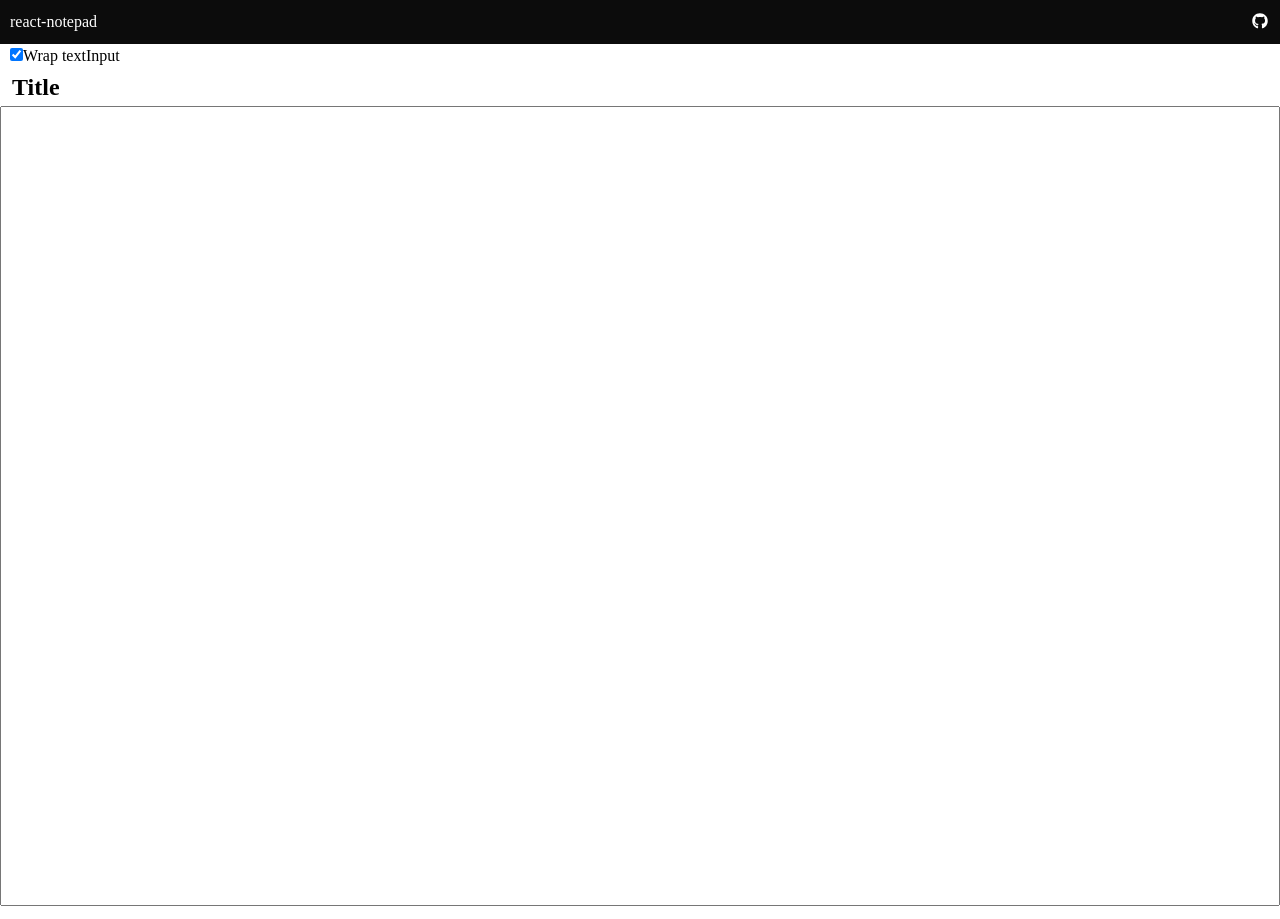
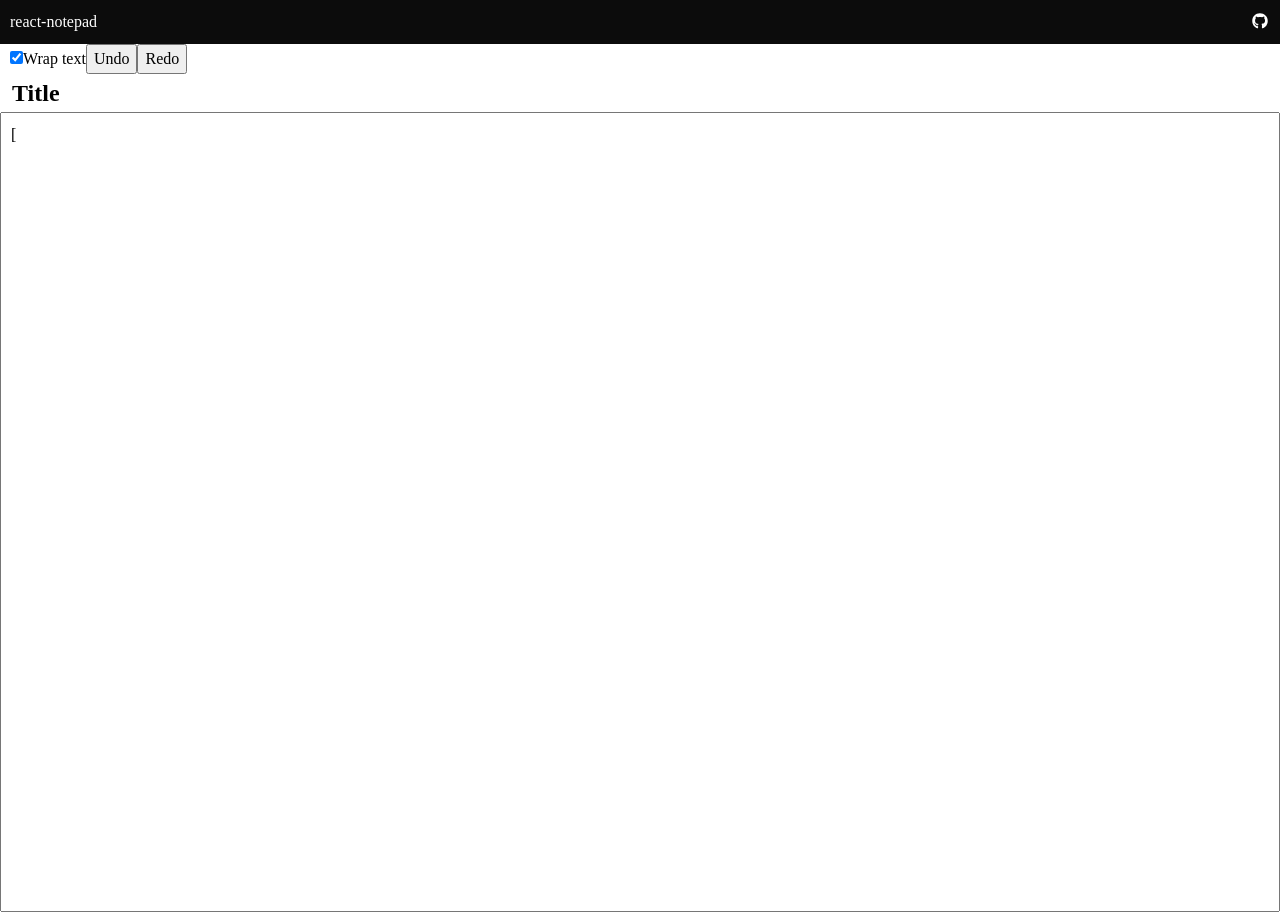
Before and after one commit to jackalope-code/react-notepad, a React (Vite) app: page / in a window 1280 px wide. Built offline with nearby package versions, Linux system fonts and the light colour scheme.

Commit message:
Bugged state history (duplicate states)

```diff
--- a/package.json
+++ b/package.json
@@ -21,12 +21,14 @@
     "@fortawesome/free-solid-svg-icons": "^7.1.0",
     "@fortawesome/react-fontawesome": "^3.1.0",
     "@mui/material": "^7.3.4",
+    "lodash": "^4.17.21",
     "react": "^19.1.1",
     "react-dom": "^19.1.1",
     "styled-components": "^6.1.19"
   },
   "devDependencies": {
     "@eslint/js": "^9.36.0",
+    "@types/lodash": "^4.17.20",
     "@types/node": "^24.6.0",
     "@types/react": "^19.1.16",
     "@types/react-dom": "^19.1.9",
--- a/src/App.tsx
+++ b/src/App.tsx
@@ -20,7 +20,7 @@ const TitleInput = styled.input`
 const tempOptions = {text: {notepadWrap: true}};
 
 function App() {
-    const [text, setText, title, setTitle, options, _] = useNotepad();
+    const [getText, setText, title, setTitle, options, _, stateHistory, stateIndex, setStateIndex] = useNotepad();
     const [optionsObj, setOptionsObj] = useState<NotepadOptions>(tempOptions)
     useEffect(() => {
       try {
@@ -41,6 +41,15 @@ function App() {
       }
     }
 
+    // TODO: TYPES
+    function handleUndoClicked(e: any) {
+      setStateIndex(Math.max(0, Number.parseInt(stateIndex) -1))
+    }
+
+    function handleRedoClicked(e: any) {
+      setStateIndex(Math.min(stateHistory.length, Number.parseInt(stateIndex) + 1))
+    }
+
   return (
     <>
       <NavBar>
@@ -50,12 +59,12 @@ function App() {
       <div className="toolbar">
         <input type="checkbox" name="input-toolbar-wrap-text" checked={optionsObj?.text.notepadWrap} onChange={(e) => handleOptionChanged("options.text.notepadWrap", e)}/>
         <label htmlFor="input-toolbar-wrap-text">Wrap text</label>
-
-        <label htmlFor="input-toolbar-">Input</label>
+        <button onClick={handleUndoClicked}>Undo</button>
+        <button onClick={handleRedoClicked}>Redo</button>
       </div>
       <TitleInput className="title" type="text" onChange={(e) => setTitle(e.currentTarget.value)} value={title} />
         {/* TODO Add a check on JSON parsing */}
-      <Notepad text={text} setText={setText} options={optionsObj}></Notepad>
+      <Notepad text={getText()} setText={setText} options={optionsObj}></Notepad>
       {/* <Notepad text={text} setText={setText} options={{text: {notepadWrap: true}}}></Notepad> */}
       <Footer></Footer>
     </>
--- a/src/Notepad.tsx
+++ b/src/Notepad.tsx
@@ -1,5 +1,6 @@
 import styled from 'styled-components';
 import useLocalStorage from './utils/useLocalStorage';
+import { debounce } from './utils/functions';
 //import {LocalStorage} from './utils/persistence'
 
 type TextAreaProps = NotepadOptions["text"];
@@ -15,7 +16,29 @@ const StyledTextArea = styled.textarea<TextAreaProps>`
     resize: none;
 `;
 
-//const NotepadContext = createContext({lines: [''], getText, setText})
+// enum DiffOperation {
+//     INSERT, MODIFY, DELETE
+// }
+// interface LineDifference {
+//     lineNum: number;
+//     characterPosition: number;
+//     operation: DiffOperation;
+//     text?: string
+
+// }
+
+// //const NotepadContext = createContext({lines: [''], getText, setText})
+
+// function diff(originalText: string, modifiedText: string) {
+//     const maxLen = Math.max(originalText.length, modifiedText.length);
+//     for(let i = 0; i < maxLen; i++) {
+
+//     }
+// }
+
+// function applyDiff(originalText, diff: Difference) {
+
+// }
 
 export const useNotepad = () => {
     //const notepadContext = useContext(NotepadContext)
@@ -24,10 +47,26 @@ export const useNotepad = () => {
     const [title, setTitle] = useLocalStorage('react-notepad-title', 'Title');
     const [text, setText] = useLocalStorage('react-notepad-text', '');
     const [options, setOptions] = useLocalStorage('react-notepad-options', JSON.stringify({text: {notepadWrap: true}}))
+    const [stateHistory, setStateHistory] = useLocalStorage('react-notepad-undo-redo-history', JSON.stringify([]));
+    const [stateIndex, setStateIndex] = useLocalStorage('react-notepad-state-index', '0');
+
     // useEffect(() => {
     //     setLines(text.split("\n"));
     // }, [text])
 
+    function historyAwareSetText(text: string) {
+        setText(text);
+        const stateHistoryArray = JSON.parse(stateHistory)
+        setStateHistory(JSON.stringify({...stateHistoryArray, text}));
+    }
+
+    function setStateIndexNumeric(index: number) {
+        setStateIndex(index.toString())
+    }
+
+    function getText() {
+        return stateHistory[Number.parseInt(stateIndex)];
+    }
 
     // function getText(): string {
     //     return lines.join('\n');
@@ -38,7 +77,7 @@ export const useNotepad = () => {
     // }
 
     //return [text, getText, setText, setLines] as [string, typeof getText, typeof setText, typeof setLines];
-    return [text, setText, title, setTitle, options, setOptions] as [string, typeof setText, string, typeof setTitle, typeof options, typeof setOptions];
+    return [getText, historyAwareSetText, title, setTitle, options, setOptions, stateHistory, stateIndex, setStateIndexNumeric] as [typeof getText, typeof historyAwareSetText, string, typeof setTitle, typeof options, typeof setOptions, typeof stateHistory, typeof stateIndex, typeof setStateIndexNumeric];
 }
 
 export interface NotepadOptions {
--- /dev/null
+++ b/src/utils/functions.tsx
@@ -0,0 +1,13 @@
+
+// export function debounce(callback: { (arg0: any): any; (arg0: any): any; apply: any; }, delay: number | undefined) {
+//     let timeout: string | number | NodeJS.Timeout | undefined;
+//     return (...args: any) => {
+//         const context = this;
+//         clearTimeout(timeout);
+//         timeout = setTimeout(() => callback.apply(context, args), delay);
+//     }
+// }
+
+import _ from 'lodash';
+
+export const debounce = _.debounce;
```
Also changed, not shown: 1 other file (tests, documents, lock files or other folders).
